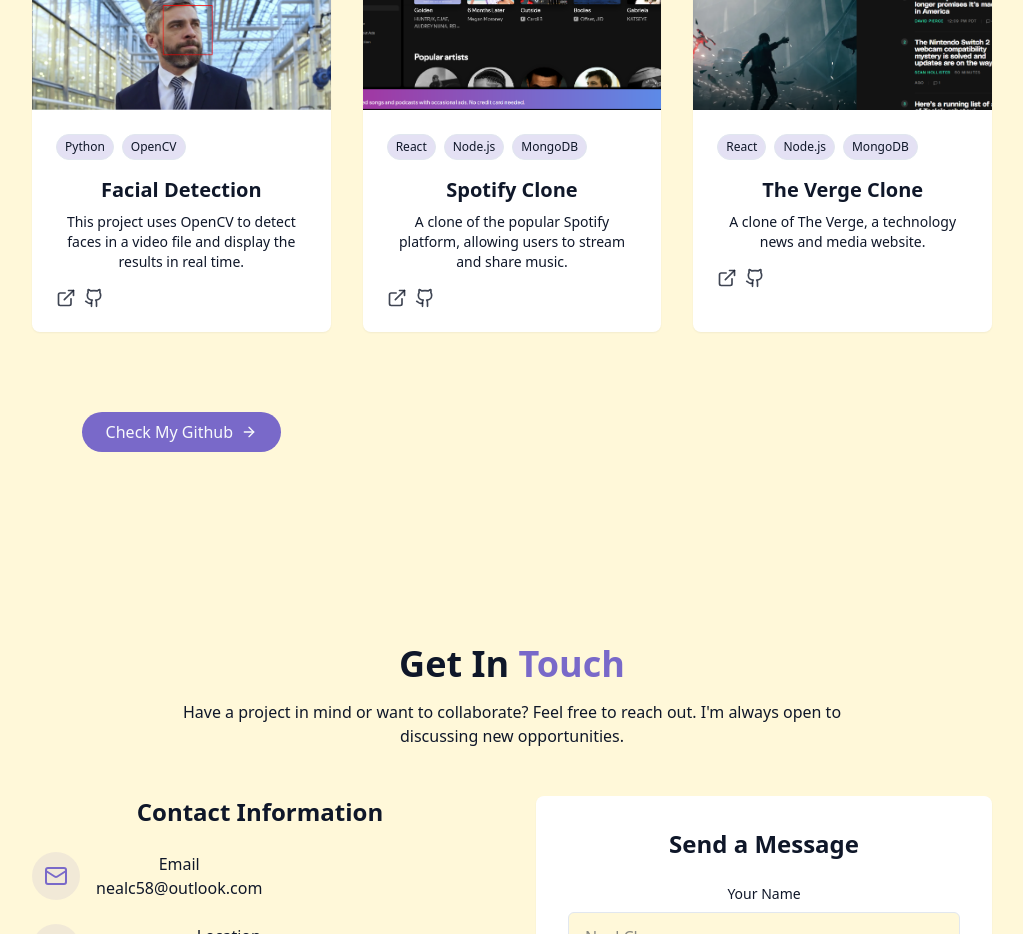
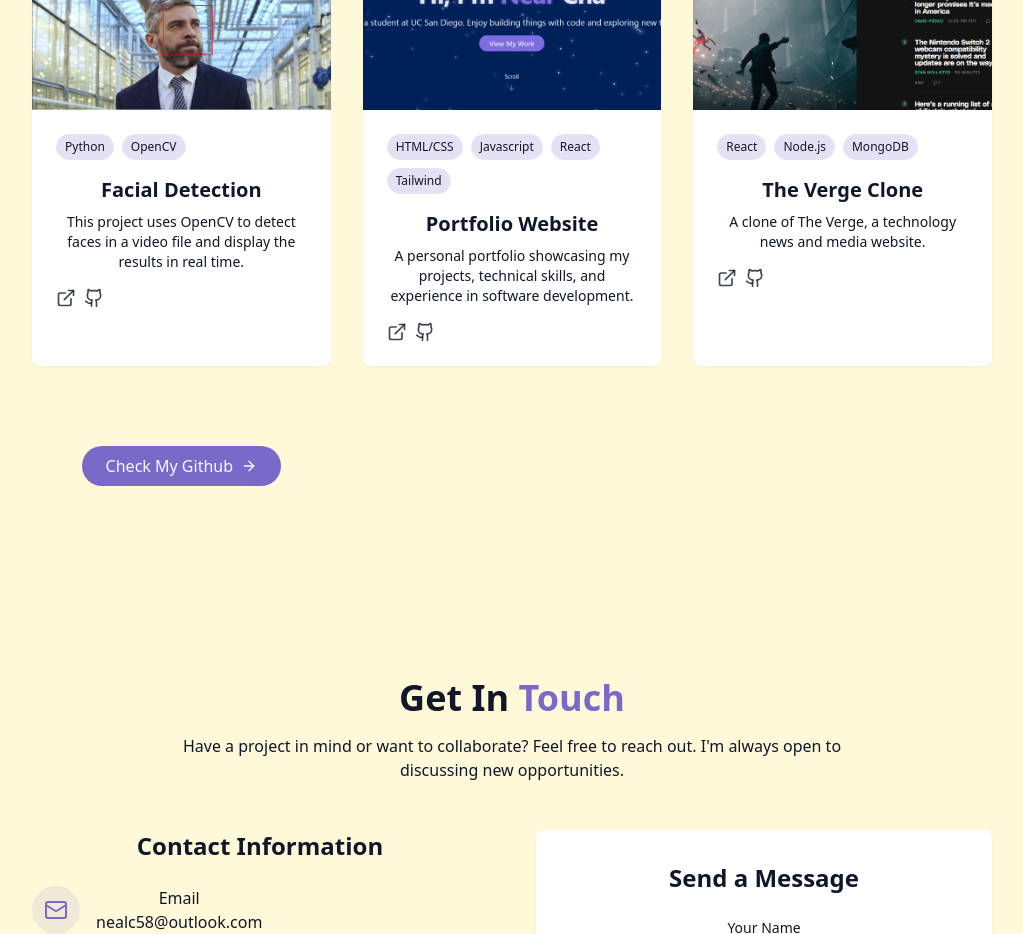
Before and after one commit to 2339140098NC/neal_portfolio, a React (Vite) app: page / in a window 1280 px wide. Shown: the part 2960-3894 px from the top of the page, without its empty margins (128-1151 px from the left). Built offline with nearby package versions, Linux system fonts and the light colour scheme.

Commit message:
Added new project info to project section

```diff
--- a/src/components/ProjectSection.jsx
+++ b/src/components/ProjectSection.jsx
@@ -14,13 +14,13 @@
 
     {
         id: 2,
-        title: "Spotify Clone",
-        description: "A clone of the popular Spotify platform, allowing users to stream and share music.",
+        title: "Portfolio Website",
+        description: "A personal portfolio showcasing my projects, technical skills, and experience in software development.",
         image: "/projects/project2.png",
-        tags: ["React", "Node.js", "MongoDB"],
-        link: "https://www.spotify.com/",
-        demoUrl:"#",
-        githubUrl:"#",
+        tags: ["HTML/CSS", "Javascript", "React", "Tailwind"],
+        link: "https://www.nealtech.dev/",
+        demoUrl:"https://www.nealtech.dev/",
+        githubUrl:"https://github.com/2339140098NC/neal_portfolio",
     },
 
     {
```
Also changed, not shown: public/projects/project2.png.
